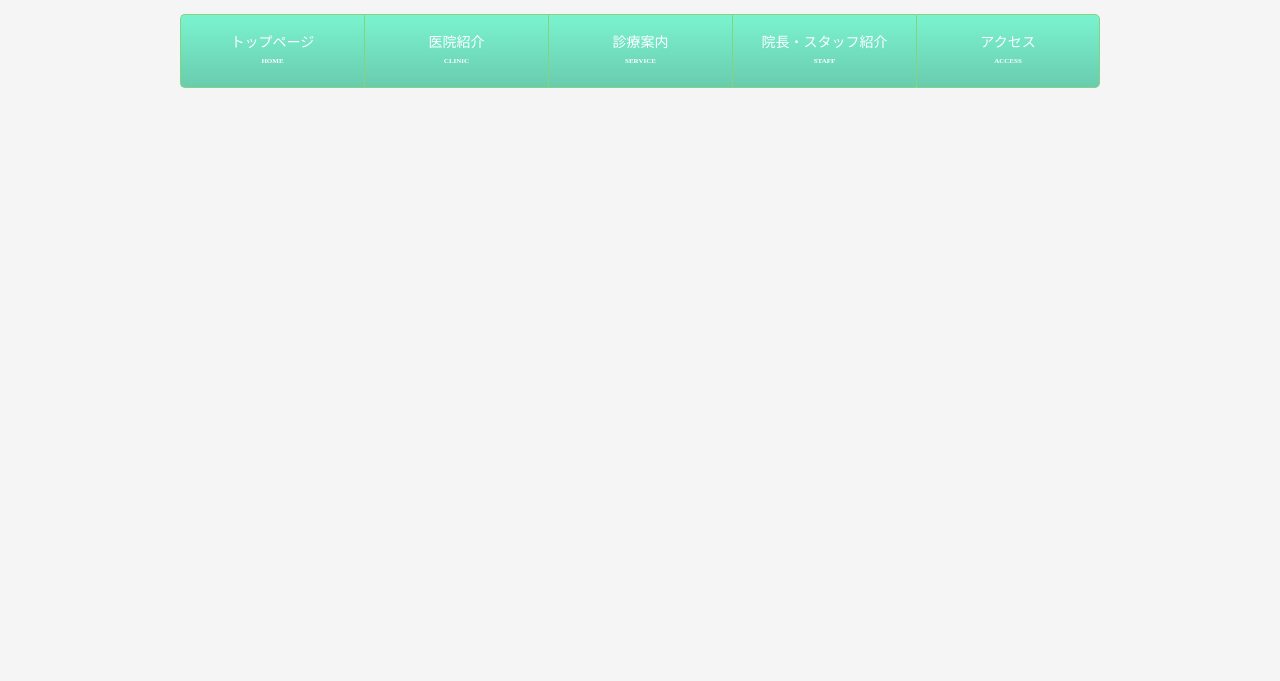
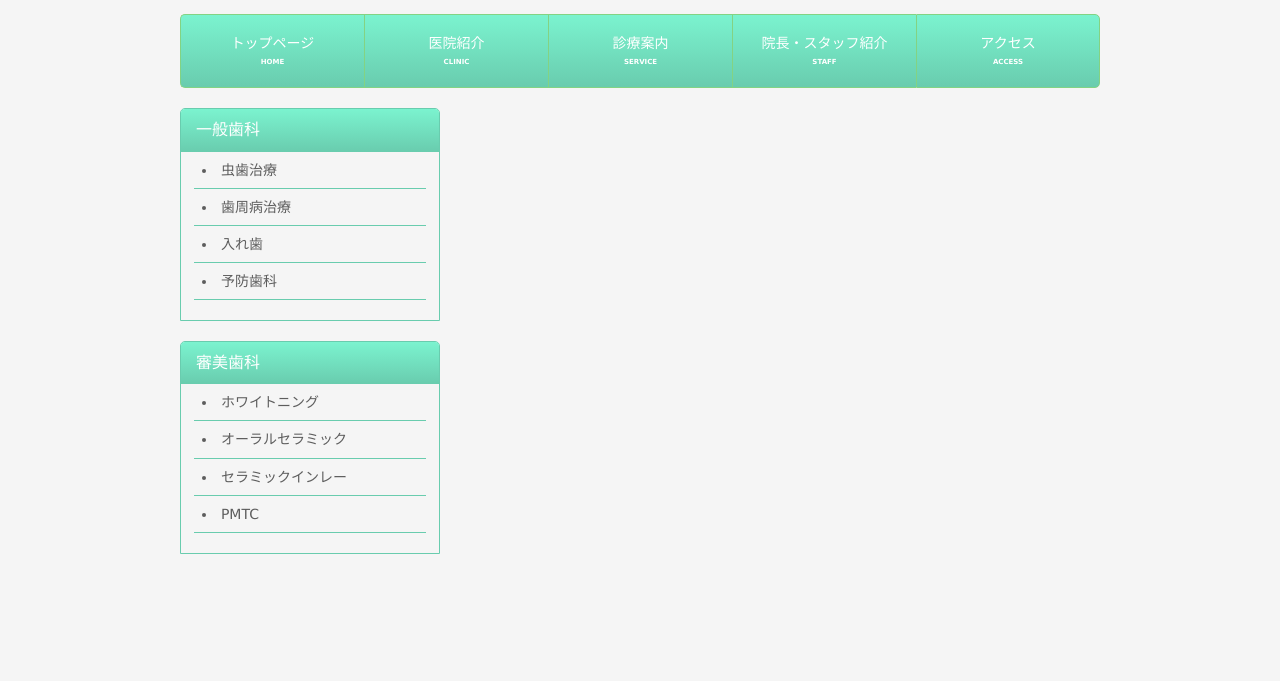
Before and after one commit to fumiaki49/dental-clinic, a website built with webpack: page dist/index.html in a window 1280 px wide. Shown: the part 119-800 px from the top of the page. Built offline with nearby package versions, Linux system fonts and the light colour scheme.

Commit message:
メニュー欄の作成

```diff
--- a/src/scss/style.scss
+++ b/src/scss/style.scss
@@ -3,6 +3,7 @@
 .default-body {
   border-top: 8px solid rgb(105, 204, 174);
   background-color: rgb(245, 245, 245);
+  font-family: Verdana,Arial,Helvetica,'meirio','メイリオ','Hiragino Maru Gothic Pro','ヒラギノ丸ゴ Pro W4',Osaka,'ＭＳ Ｐゴシック',sans-serif;
 }
 
 .inner {
@@ -25,7 +26,7 @@
       padding-top: 25px;
     }
     & .contact-box {
-      width: 215px;
+      width: 216px;
       &__title {
         font-size: 7px;
       }
@@ -87,3 +88,38 @@
     }
   }
 }
+
+.main-area {
+  margin-top: 20px;
+}
+
+.menu-box {
+  width: 260px;
+  & .menu {
+    margin-top: 20px;
+    border: 1px solid rgb(105, 204, 174);
+    border-radius: 5px 5px 0 0;
+    &:first-child {
+      margin-top: 0;
+    }
+    &__title {
+      border-radius: 4px 4px 0 0;
+      color: #fff;
+      background: linear-gradient(rgb(123, 243, 207), rgb(105, 204, 174) );
+      padding: 12px 15px;
+    }
+    & ul {
+      color: rgb(93, 93, 93);
+      width: 90%;
+      margin: 0 auto;
+      margin-bottom: 20px;
+      list-style: inside;
+      list-style-type: disc;
+      & li {
+        border-bottom: 1px solid rgb(105, 204, 174);
+        padding: 10px 0 10px 8px;
+        font-size: 14px;
+      }
+    }
+  }
+}
```
Also changed, not shown: dist/index.html, dist/main.js.
